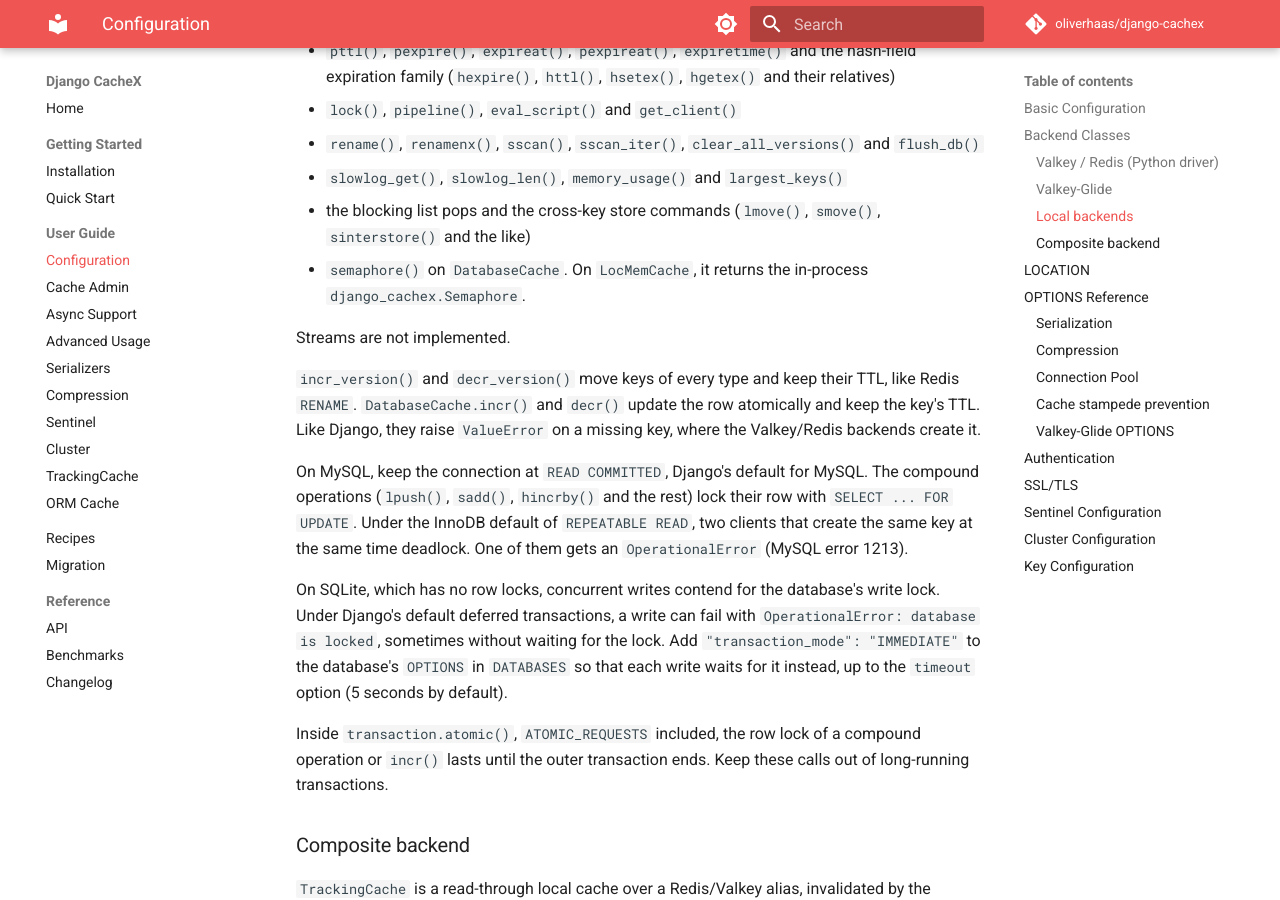
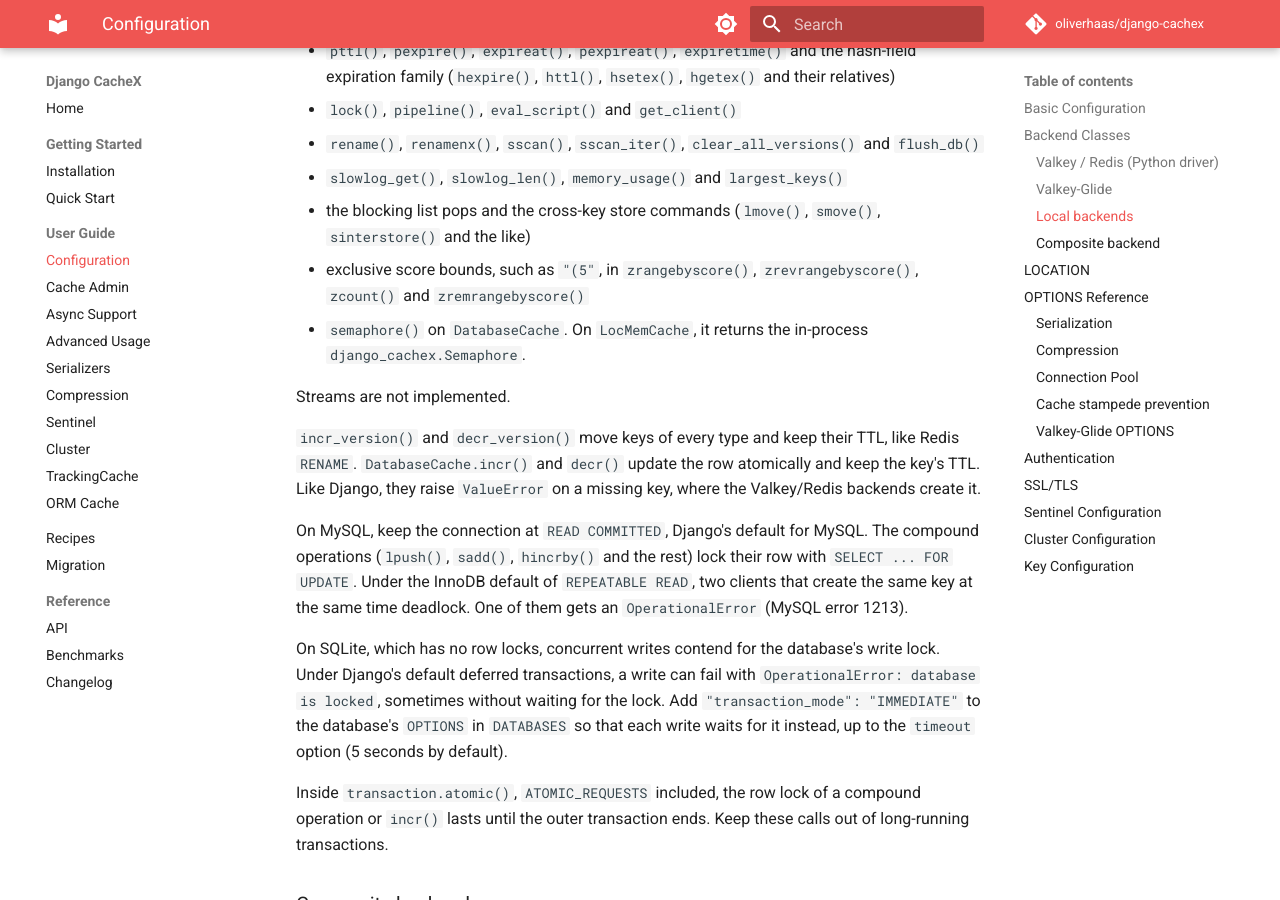
Before and after one commit to oliverhaas/django-cachex, an MkDocs documentation site: the page built from docs/user-guide/configuration.md, in a window 1280 px wide and 900 px high, scrolled down 2722 px. Built offline with MkDocs 1.6.1 and Material for MkDocs 9.7.7, drawn with Linux system fonts in a browser that asks for light colours; comment, search, counter and statistics services are not loaded; the version menu is left out.

Commit message:
docs(cache): list exclusive score bounds as unsupported on LocMem and Database
LocMemCache and DatabaseCache raise NotSupportedError for a score bound
with Redis's exclusive ( prefix in zrangebyscore(), zrevrangebyscore(),
zcount() and zremrangebyscore(), but the configuration reference's list
of unsupported methods left it out.

```diff
--- a/docs/user-guide/configuration.md
+++ b/docs/user-guide/configuration.md
@@ -120,6 +120,8 @@ database vendor. These methods and their `a*` twins raise `NotSupportedError`:
 - `slowlog_get()`, `slowlog_len()`, `memory_usage()` and `largest_keys()`
 - the blocking list pops and the cross-key store commands (`lmove()`,
   `smove()`, `sinterstore()` and the like)
+- exclusive score bounds, such as `"(5"`, in `zrangebyscore()`,
+  `zrevrangebyscore()`, `zcount()` and `zremrangebyscore()`
 - `semaphore()` on `DatabaseCache`. On `LocMemCache`, it returns the
   in-process `django_cachex.Semaphore`.
 
```
Also changed, not shown: docs/reference/changelog.md (+1 -0 lines).
